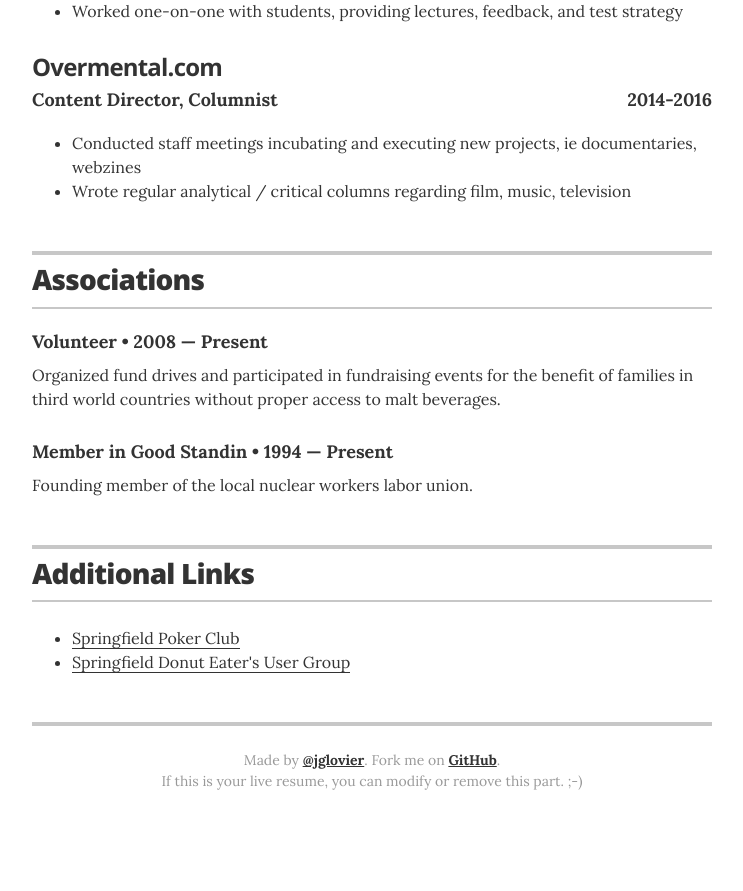
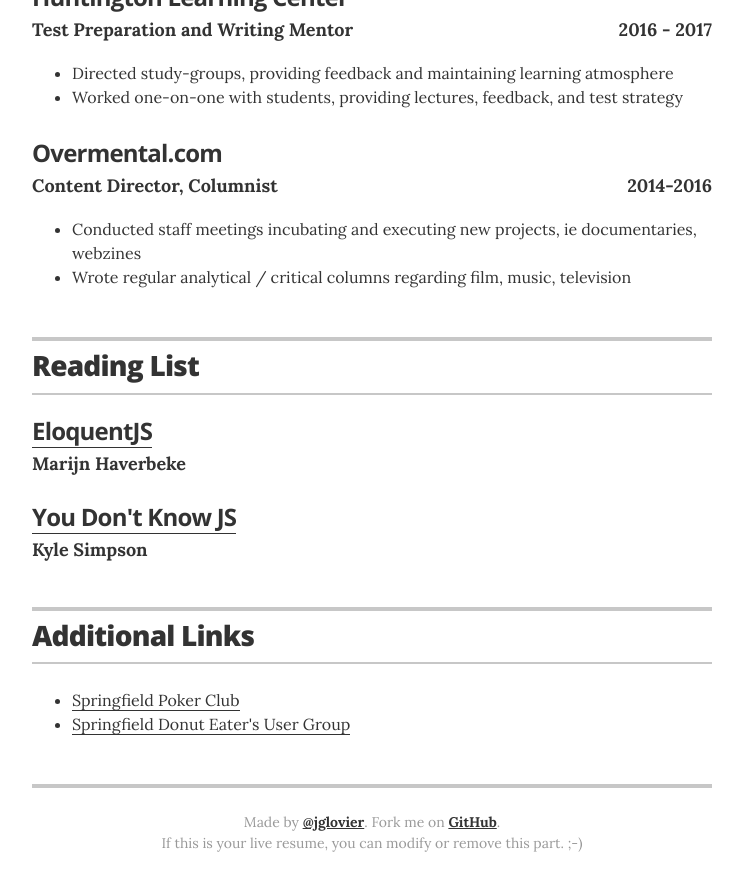
Before and after one commit to LeatherGreenGargoyle/leathergreengargoyle.github.io, a Jekyll site: the page built from index.html, in a window 1280 px wide and 900 px high, scrolled down 3014 px. Shown: the top 891 px of the window, without its empty margins (268-1011 px from the left). Built offline with Jekyll 4.4.1, drawn with Linux system fonts in a browser that asks for light colours; before the commit the page ends 3854 px from its top, so only the background shows below that; some of the changed text lies outside the part shown.

Commit message:
refactor associations into reading list

```diff
--- a/_data/associations.yml
+++ b/_data/associations.yml
@@ -1,11 +1,11 @@
 # Associations
-- organization: Beer for the World
-  role: Volunteer
-  year: 2008 &mdash; Present
+- organisation: EloquentJS
+  role: Marijn Haverbeke
+  year:
   summary: Organized fund drives and participated in fundraising events for the benefit of families in third world countries without proper access to malt beverages.
 
 
-- organization: Springfield Nuclear Workers Labor Union
-  role: Member in Good Standin
-  year: 1994 &mdash; Present
+- organisation: You Don't Know JS
+  role: Kyle Simpson
+  year:
   summary: Founding member of the local nuclear workers labor union.
--- a/_data/skills.yml
+++ b/_data/skills.yml
@@ -6,3 +6,6 @@
 # Craft beer brewing
 - skill: Experienced
   description: Redux, Bluebird, CSS3, MySQL (incl. Sequelize), MongoDB (incl. Mongoose), Bluebird, Mocha, Chai, Passport
+
+- skill: In-Development
+  description: Jest, Jekyll, Docker
--- a/_layouts/resume.html
+++ b/_layouts/resume.html
@@ -147,14 +147,14 @@
       <section class="content-section">
 
         <header class="section-header">
-          <h2>Associations</h2>
+          <h2>Reading List</h2>
         </header>
 
         {% for association in site.data.associations %}
         <div class="resume-item">
           <h3 class="resume-item-title"><a href="http://beerfortheworld.com">{{ association.organisation }}</a></h3>
-          <h4 class="resume-item-details">{{ association.role }} &bull; {{ association.year }}</h4>
-          <p class="resume-item-copy">{{ association.summary }}</p>
+          <h4 class="resume-item-details">{{ association.role }}</h4>
+          <!--<p class="resume-item-copy">{{ association.summary }}</p>-->
         </div>
         {% endfor %}
 
```
